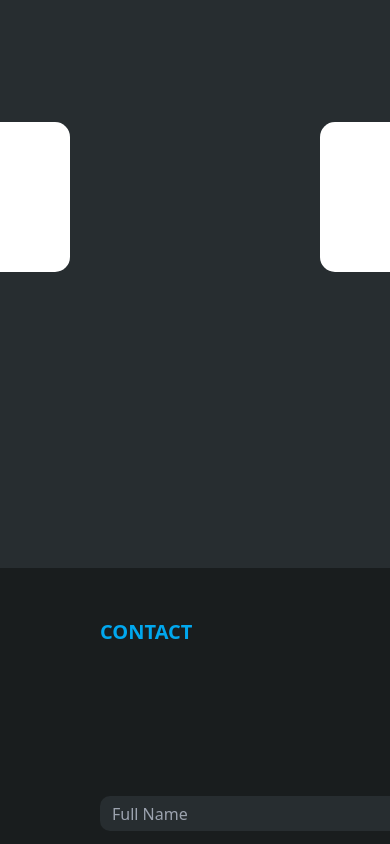
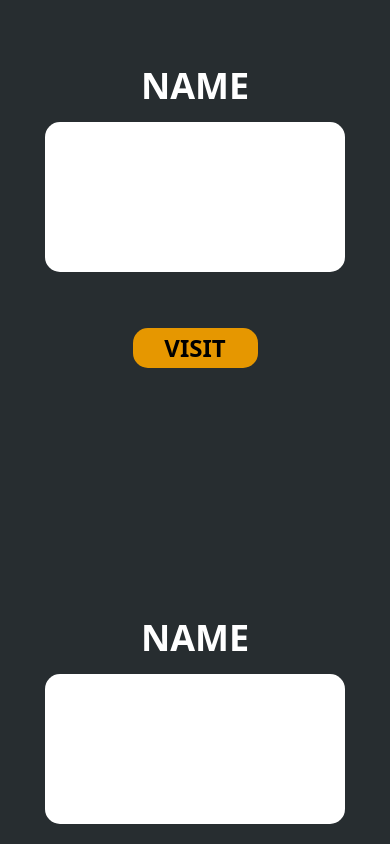
Before and after one commit to Ferbion-lT/V3, a Vue app: page / in a window 390 px wide. Shown: the part 6700-7544 px from the top of the page. Built offline with nearby package versions, Linux system fonts and the light colour scheme.

Commit message:
feat: made everything responsive

```diff
--- a/src/components/Projects.vue
+++ b/src/components/Projects.vue
@@ -3,7 +3,7 @@
         <div class="pt-[50px] flex justify-center sm:pl-[100px] sm:block">
             <span class="text-[#01a7ee] uppercase font-bold text-xl">projects</span>
         </div>
-        <div class="flex flex-col gap-[250px] pt-[250px]">
+        <div class="flex flex-col gap-[250px] pt-[250px] sm:flex-row sm:justify-center">
             <div class="flex justify-center flex-col gap-4">
                 <div class="text-center">
                     <span class="text-white font-bold text-4xl uppercase">name</span>
@@ -30,12 +30,14 @@
         <div class="pt-[250px] flex justify-center">
             <span class="text-[#01a7ee] font-bold text-4xl text-center">4 Years <span class="text-white">Of Development<br>Experience</span></span>
         </div>
-        <div class="pt-[100px flex flex-row justify-center gap-[250px] pt-[250px] pb-[200px]">
+        <div class="pt-[100px flex flex-col justify-center gap-[250px] pt-[250px] pb-[200px]">
             <div class="flex flex-col gap-4">
                 <div class="text-center">
                     <span class="text-white font-bold text-4xl uppercase">name</span>
                 </div>
-                <div class="rounded-[15px] bg-white h-[150px] w-[300px]"></div>
+                <div class="flex justify-center">
+                    <div class="rounded-[15px] bg-white h-[150px] w-[300px]"></div>
+                </div>
                 <div class="flex justify-center pt-10">
                     <div class="bg-[#e69700] rounded-[15px] text-center w-[125px] h-[40px] flex justify-center items-center uppercase text-black font-bold text-2xl">visit</div>
                 </div>
@@ -44,7 +46,9 @@
                 <div class="text-center">
                     <span class="text-white font-bold text-4xl uppercase">name</span>
                 </div>
-                <div class="rounded-[15px] bg-white h-[150px] w-[300px]"></div>
+                <div class="flex justify-center">
+                    <div class="rounded-[15px] bg-white h-[150px] w-[300px]"></div>
+                </div>
                 <div class="flex justify-center pt-10">
                     <div class="bg-[#e69700] rounded-[15px] text-center w-[125px] h-[40px] flex justify-center items-center uppercase text-black font-bold text-2xl">visit</div>
                 </div>
```
